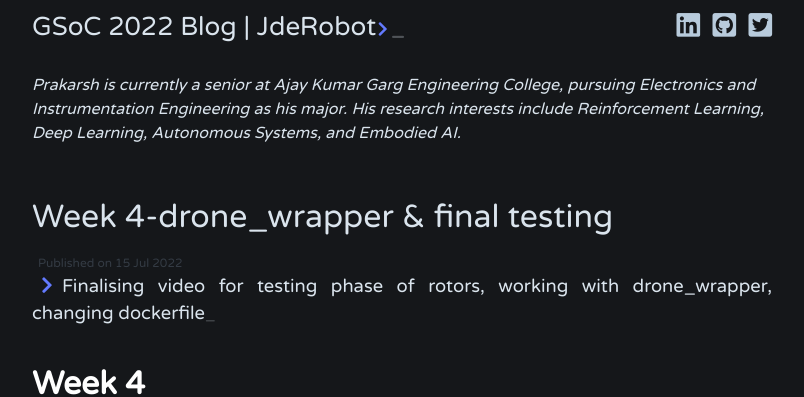
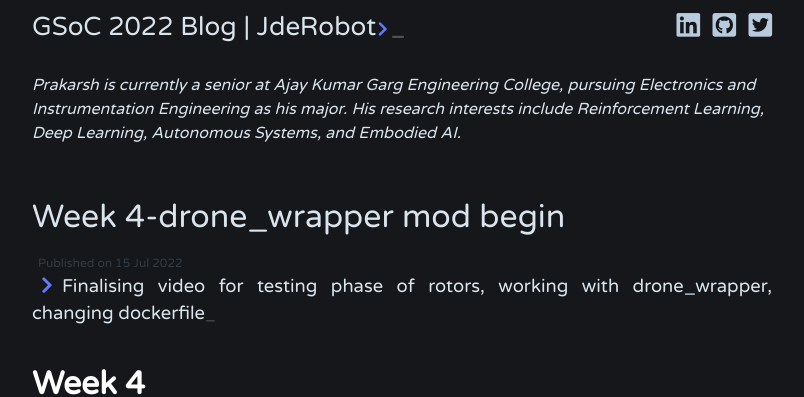
Before and after one commit to TheRoboticsClub/gsoc2022-Prakarsh_Kaushik, a Jekyll site: the page built from docs/_posts/week_4/2022-07-15-week-4.md, in a window 1280 px wide. Shown: the top 397 px of the page, without its empty margins (238-1042 px from the left). Built offline with Jekyll 4.4.1, drawn with Linux system fonts in a browser that asks for light colours; nearby versions of some CDN libraries.

Commit message:
week 4 blog minor fix

```diff
--- a/docs/_posts/week_4/2022-07-15-week-4.md
+++ b/docs/_posts/week_4/2022-07-15-week-4.md
@@ -1,6 +1,6 @@
 ---
 layout: post
-title: Week 4-drone_wrapper & final testing
+title: Week 4-drone_wrapper mod begin
 date: 2022-07-15 20:00:00 +0530
 tags: [GSoC, rotorS, robotics_academy, exercises, backend, drone_cat_and_mouse, follow_turtlebot]
 # permalink: /week-4/
```
